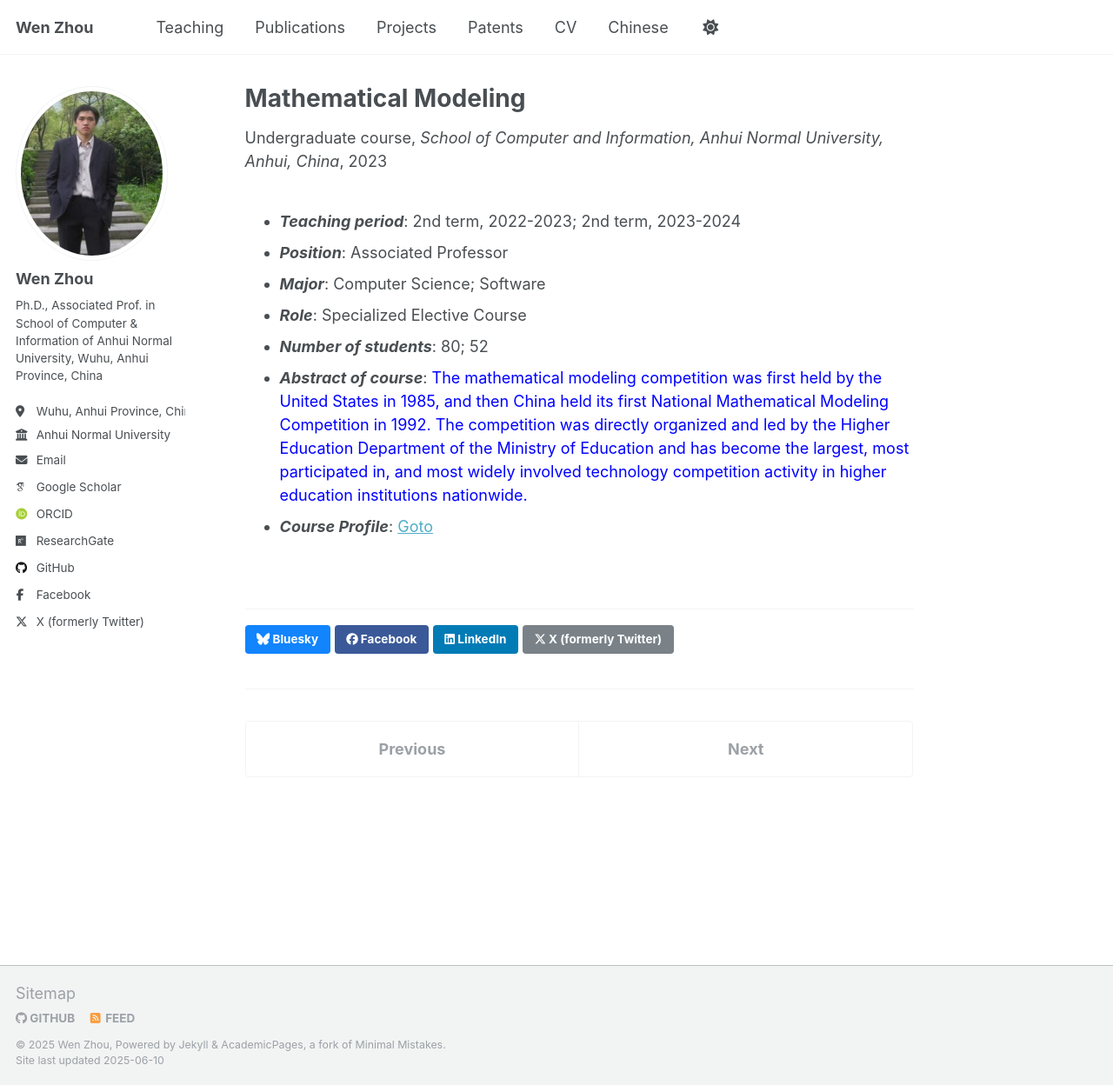
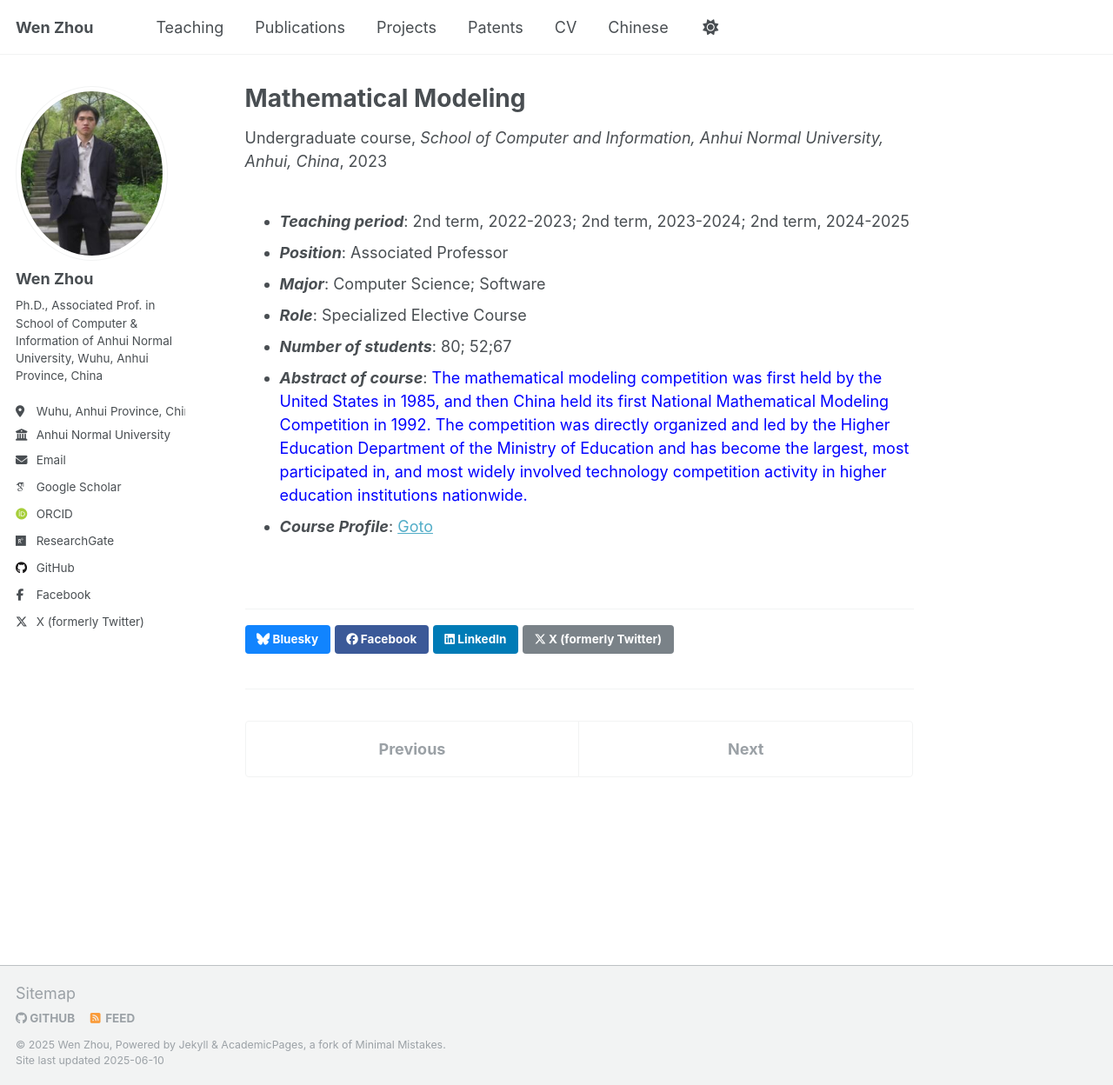
Before and after one commit to zhouwen327/zhouwen327.github.io, a Jekyll site: the page built from _teaching/2023-T2-MM.md, in a window 1280 px wide and 1248 px high. Shown: the whole window at 87% size. Built offline with Jekyll 4.4.1, drawn with Linux system fonts in a browser that asks for light colours; some web fonts are replaced.

Commit message:
Update 2023-T2-MM.md

```diff
--- a/_teaching/2023-T2-MM.md
+++ b/_teaching/2023-T2-MM.md
@@ -4,13 +4,13 @@
 type: "Undergraduate course"
 permalink: /teaching/2023-T2-MM
 venue: "School of Computer and Information, Anhui Normal University, Anhui, China"
-date: 2023-3-18; 2024-3-18
+date: 2023-3-18; 2024-3-18;3-18;2025
 location: "Wuhu Anhui"
 ---
-* ___Teaching period___: 2nd term, 2022-2023; 2nd term, 2023-2024
+* ___Teaching period___: 2nd term, 2022-2023; 2nd term, 2023-2024; 2nd term, 2024-2025
 * ___Position___: Associated Professor
 * ___Major___: Computer Science; Software
 * ___Role___: Specialized Elective Course
-* ___Number of students___: 80; 52
+* ___Number of students___: 80; 52;67
 * ___Abstract of course___: <font color='blue'> The mathematical modeling competition was first held by the United States in 1985, and then China held its first National Mathematical Modeling Competition in 1992. The competition was directly organized and led by the Higher Education Department of the Ministry of Education and has become the largest, most participated in, and most widely involved technology competition activity in higher education institutions nationwide.</font>
 * ___Course Profile___: [Goto](http://ivr-ahnu.cn/lectures/modeling)
```
